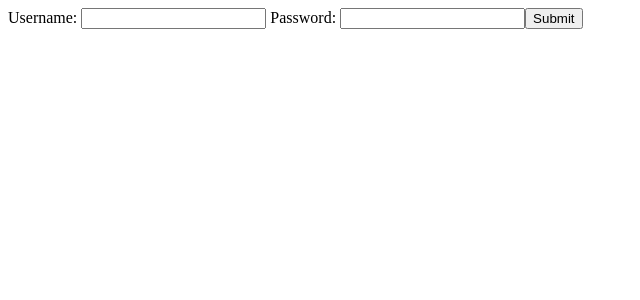
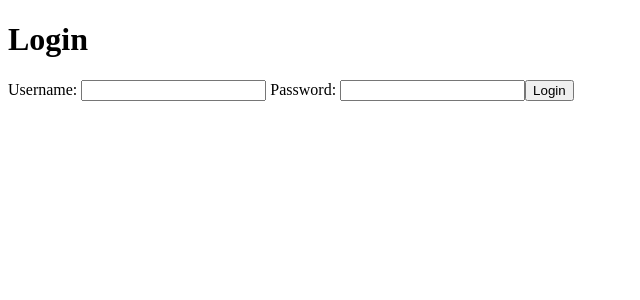
Before and after one commit to elaman/vue-todo, a Vue app: page /login in a window 1280 px wide. Shown: the top 300 px of the page, without its empty margins (0-640 px from the left). Built offline with nearby package versions, Linux system fonts and the light colour scheme; no server answers.

Commit message:
Change login page layout.

```diff
--- a/src/views/Login.vue
+++ b/src/views/Login.vue
@@ -1,4 +1,7 @@
 <template>
+  <div>
+    <h1>Login</h1>
+
     <form @submit.prevent="handleSubmit" action="#" method="post">
       <label for="username">
         Username:
@@ -8,8 +11,9 @@
         Password:
         <input id="password" v-model="password">
       </label>
-    <input type="submit" value="Submit">
+      <button type="submit">Login</button>
     </form>
+  </div>
 </template>
 
 <script>
```
Lines whose indentation alone changed are shown as unchanged.
